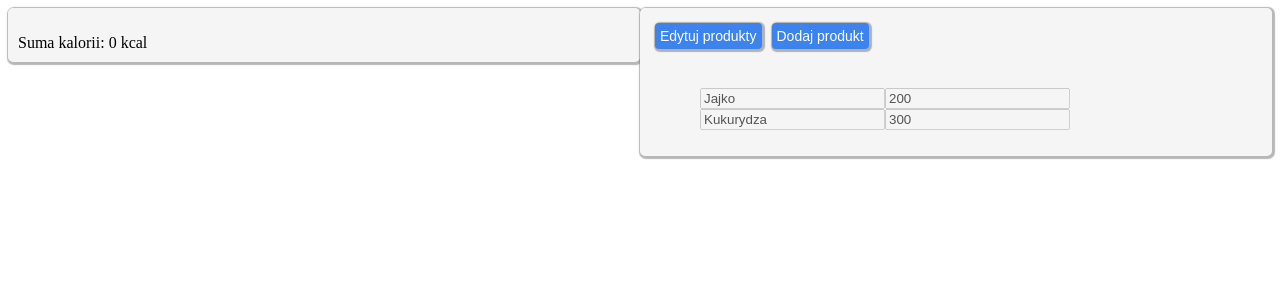
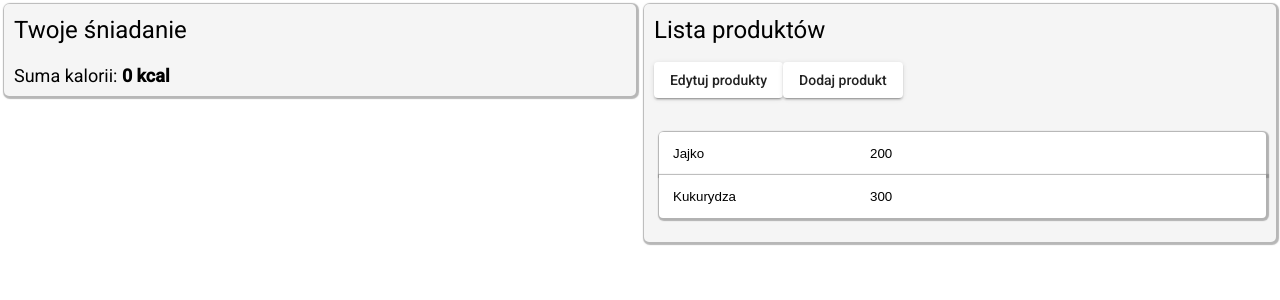
Before and after one commit to DawidJS/Jedzenie, an Angular app: page / in a window 1280 px wide. Shown: the top 300 px of the page. Built offline with nearby package versions, Linux system fonts and the light colour scheme.

Commit message:
ostylowanie komponentów

```diff
--- a/angular.json
+++ b/angular.json
@@ -33,6 +33,7 @@
               "src/assets"
             ],
             "styles": [
+              "./node_modules/@angular/material/prebuilt-themes/indigo-pink.css",
               "src/styles.less"
             ],
             "scripts": []
@@ -96,6 +97,7 @@
               "src/assets"
             ],
             "styles": [
+              "./node_modules/@angular/material/prebuilt-themes/indigo-pink.css",
               "src/styles.less"
             ],
             "scripts": []
--- a/package.json
+++ b/package.json
@@ -12,10 +12,12 @@
   "private": true,
   "dependencies": {
     "@angular/animations": "~11.0.1",
+    "@angular/cdk": "~11.2.3-sha-48e14315f",
     "@angular/common": "~11.0.1",
     "@angular/compiler": "~11.0.1",
     "@angular/core": "~11.0.1",
     "@angular/forms": "~11.0.1",
+    "@angular/material": "~11.2.3-sha-48e14315f",
     "@angular/platform-browser": "~11.0.1",
     "@angular/platform-browser-dynamic": "~11.0.1",
     "@angular/router": "~11.0.1",
--- a/src/app/app.component.less
+++ b/src/app/app.component.less
@@ -5,7 +5,8 @@
     flex-wrap: wrap;
 
     & > * {
-        flex: 1 1 50%;
+        flex: 1 1 calc(50% - 8px);
         min-width: 300px;
+        margin: 4px;
     }
 }
--- a/src/app/meal/meal.component.html
+++ b/src/app/meal/meal.component.html
@@ -1,13 +1,22 @@
 <div class="component">
-  <ul>
-    <li *ngFor="let dish of meal">
-      <span>
-        {{dish.product.name}} - {{dish.product.kcal}}kcal x {{dish.count}}
-      </span>
-      <button (click)="removeDish.emit(dish)">Usuń z Listy</button>
-    </li>
-  </ul>
+  <h1>Twoje śniadanie</h1>
+  <mat-list *ngFor="let dish of meal">
+    <mat-list-item>
+      <div class="list-item">
+        <span>
+          {{dish.product.name}}
+        </span>
+        <span>
+          {{dish.product.kcal}}kcal
+        </span>
+        <span> {{dish.count}}x</span>
+        <button mat-raised-button color="warn" (click)="removeDish.emit(dish)">Usuń</button>
+      </div>
 
+    </mat-list-item>
+    <mat-divider></mat-divider>
 
-  <div class="summary">Suma kalorii: {{getKCal()}} kcal</div>
+  </mat-list>
+
+  <div class="summary">Suma kalorii: <strong>{{getKCal()}} kcal</strong></div>
 </div>
--- a/src/app/meal/meal.component.less
+++ b/src/app/meal/meal.component.less
@@ -2,8 +2,26 @@
 
 .component {
 
-    border-radius: 5px;
-    background-color: whitesmoke;
-    box-shadow:@shaddow;
-    padding: 10px;
+  border-radius: 5px;
+  background-color: whitesmoke;
+  box-shadow: @shaddow;
+  padding: 10px;
+
+  .list-item {
+    width: 100%;
+    display: flex;
+    flex-wrap: nowrap;
+    justify-content: space-around;
+    align-items: center;
+
+    span {
+      display: inline-block;
+      flex: 1 1 25%;
+    }
+  }
+
+  .summary {
+      margin-top: 20px;
+      font-size: 18px;
+  }
 }
--- a/src/app/products/products.component.html
+++ b/src/app/products/products.component.html
@@ -1,17 +1,21 @@
-
 <div class="component">
+  <h1>Lista produktów</h1>
   <div class="options">
-    <button *ngIf="!editMode" (click)="editMode=!editMode">Edytuj produkty</button>
-    <button *ngIf="editMode" (click)="saveProducts()">Zapisz</button>
-    <button *ngIf="editMode" (click)="cancelEditMode()">Anuluj</button>
-    <button (click)="addProduct()">Dodaj produkt</button>
+    <button mat-raised-button *ngIf="!editMode" (click)="editMode=!editMode">Edytuj produkty</button>
+    <button mat-raised-button color="primary" *ngIf="editMode" (click)="saveProducts()">Zapisz</button>
+    <button mat-raised-button color="warn" *ngIf="editMode" (click)="cancelEditMode()">Anuluj</button>
+    <button mat-raised-button (click)="addProduct()">Dodaj produkt</button>
   </div>
   <br>
   <ul>
     <li *ngFor="let product of productsList" (click)="sendProduct(product)">
-      <input type="text" [disabled]="!editMode" [(ngModel)]="product.name" placeholder="wpisz nazwę">
-      <input type="text" [disabled]="!editMode" type="number" [(ngModel)]="product.kcal" placeholder="podaj kcal">
-      <button *ngIf="editMode" (click)="removeProduct(product)">Usuń</button>
+
+        <input type="text" blure [readonly]="!editMode" [(ngModel)]="product.name" placeholder="Nazwa">
+
+        <input  type="text" [readonly]="!editMode" type="number" [(ngModel)]="product.kcal"
+          placeholder="Kalorie">
+
+      <button mat-button *ngIf="editMode" color="primary" (click)="removeProduct(product)">Usuń</button>
     </li>
   </ul>
 </div>
--- a/src/app/products/products.component.less
+++ b/src/app/products/products.component.less
@@ -4,22 +4,57 @@
 
    border-radius: 5px;
    background-color: whitesmoke;
-    box-shadow:@shaddow;
+   box-shadow: @shaddow;
    padding: 10px;
 
    ul {
      list-style: none;
-        margin-left: 10px;
+     padding-left: 5px;
    }
 
-    button {
+   li {
+     cursor: pointer;
+     box-shadow: @shaddow;
+     background-color: white;
+     padding: 4px;
+
+     &:hover {
+         background: whitesmoke;
+     }
+     &:first-child {
+       border-radius: 4px 4px 0 0;
+     }
+
+     &:last-child {
+       border-radius: 0 0 4px 4px;
+     }
+
+     input {
+       border: none;
+       background: whitesmoke;
+       outline: none;
+       box-shadow: @shaddow;
+       margin: 0 5px;
        padding: 5px;
-        font-size: 14px;
-        background-color: rgb(60, 131, 238);
-        border-radius: 4px;
+
+       &:read-only {
+         cursor: pointer;
+         margin: 5px;
+         box-shadow: none;
          border: none;
-        box-shadow:  @shaddow;
-        margin: 5px;
-        color: white;
+         background: none;
        }
      }
+   }
+
+   // button {
+   //     padding: 5px;
+   //     font-size: 14px;
+   //     background-color: rgb(60, 131, 238);
+   //     border-radius: 4px;
+   //     border: none;
+   //     box-shadow:  @shaddow;
+   //     margin: 5px;
+   //     color: white;
+   // }
+ }
--- a/src/app/products/products.component.ts
+++ b/src/app/products/products.component.ts
@@ -57,4 +57,7 @@ export class ProductsComponent implements OnInit {
     this.productsList = this.dataServices.getProducts();
     this.editMode = false;
   }
+
+
+
 }
--- a/src/index.html
+++ b/src/index.html
@@ -6,8 +6,11 @@
   <base href="/">
   <meta name="viewport" content="width=device-width, initial-scale=1">
   <link rel="icon" type="image/x-icon" href="favicon.ico">
+  <link rel="preconnect" href="https://fonts.gstatic.com">
+  <link href="https://fonts.googleapis.com/css2?family=Roboto:wght@300;400;500&display=swap" rel="stylesheet">
+  <link href="https://fonts.googleapis.com/icon?family=Material+Icons" rel="stylesheet">
 </head>
-<body>
+<body class="mat-typography">
   <app-root></app-root>
 </body>
 </html>
--- a/src/styles.less
+++ b/src/styles.less
@@ -1 +1,4 @@
 /* You can add global styles to this file, and also import other style files */
+
+html, body { height: 100%; }
+body { margin: 0; font-family: Roboto, "Helvetica Neue", sans-serif; }
```
Also changed, not shown: src/app/app.module.ts (+13 -1 lines), 1 other file (tests, documents, lock files or other folders). Lines whose indentation alone changed are shown as unchanged.
